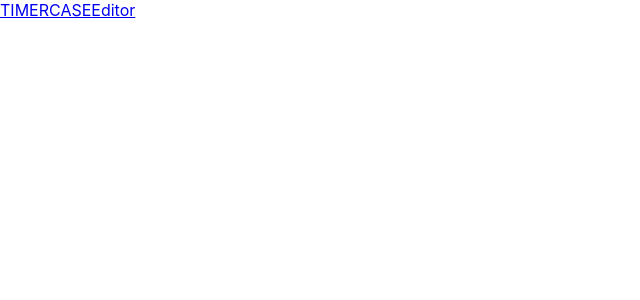
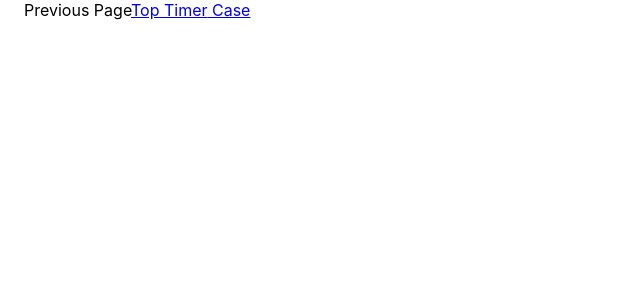
Before and after one commit to skygarlics/silgitimer, a React (Create React App) app: page /editor in a window 1280 px wide. Before the commit this address led to /. Shown: the top 300 px of the page, without its empty margins (0-640 px from the left). Built offline with nearby package versions, Linux system fonts and the light colour scheme.

Commit message:
Editorscreen init

```diff
--- a/src/Router.tsx
+++ b/src/Router.tsx
@@ -4,6 +4,7 @@ import { BrowserRouter, Route, Switch, Redirect } from 'react-router-dom';
 import TimerScreen from 'Screens/timer';
 import CaseScreen from 'Screens/case';
 import Top from 'Screens/Top';
+import EditorScreen from 'Screens/editor';
 
 const Router = () => {
   return (
@@ -12,6 +13,7 @@ const Router = () => {
         <Route exact={true} path="/" component={Top} />
         <Route path="/timer" component={TimerScreen} />
         <Route path="/case" component={CaseScreen} />
+        <Route path="/editor" component={EditorScreen} />
         {/* Not Found */}
         <Route component={() => <Redirect to="/" />} />
       </Switch>
--- a/src/Screens/Top.tsx
+++ b/src/Screens/Top.tsx
@@ -5,8 +5,8 @@ interface Props extends RouteComponentProps {}
 const Top = ({ match, history, location }: Props) => {
   return (
     <div>
-        <Link to="/timer">TIMER</Link>
-        <Link to="/case">CASE</Link>
+        <Link to="/timer">TIMER </Link>
+        <Link to="/case">CASE </Link>
         <Link to="/editor">Editor</Link>
     </div>
   );
--- a/src/Screens/case.tsx
+++ b/src/Screens/case.tsx
@@ -15,8 +15,8 @@ const CaseScreen = ({ history }: Props) => {
             />
             <CheckListViewer />
             <a onClick={history.goBack}>Previous Page</a>
-            <Link to="/">Top</Link>
-            <Link to="/timer">timer</Link>
+            <Link to="/">Top </Link>
+            <Link to="/timer">timer </Link>
             <Link to="/editor">editor</Link>
         </div>
     );
--- /dev/null
+++ b/src/Screens/editor.tsx
@@ -0,0 +1,18 @@
+import { Container } from '@material-ui/core';
+import * as React from 'react';
+import { Link, RouteComponentProps } from 'react-router-dom';
+
+interface Props extends RouteComponentProps {}
+
+const EditorScreen = ({ history }: Props) => {
+  return (
+    <Container>
+      <a onClick={history.goBack}>Previous Page</a>
+      <Link to="/">Top </Link>
+      <Link to="/timer"> Timer</Link>
+      <Link to="/case"> Case</Link>
+    </Container>
+  );
+};
+
+export default EditorScreen;
--- a/src/Screens/timer.tsx
+++ b/src/Screens/timer.tsx
@@ -14,8 +14,8 @@ const TimerScreen = ({ history }: Props) => {
       <Timer />
       <CheckListViewer />
       <a onClick={history.goBack}>Previous Page</a>
-      <Link to="/">Top</Link>
-      <Link to="/case">CASE</Link>
+      <Link to="/">Top </Link>
+      <Link to="/case">CASE </Link>
       <Link to="/editor">Editor</Link>
     </Container>
   );
```
